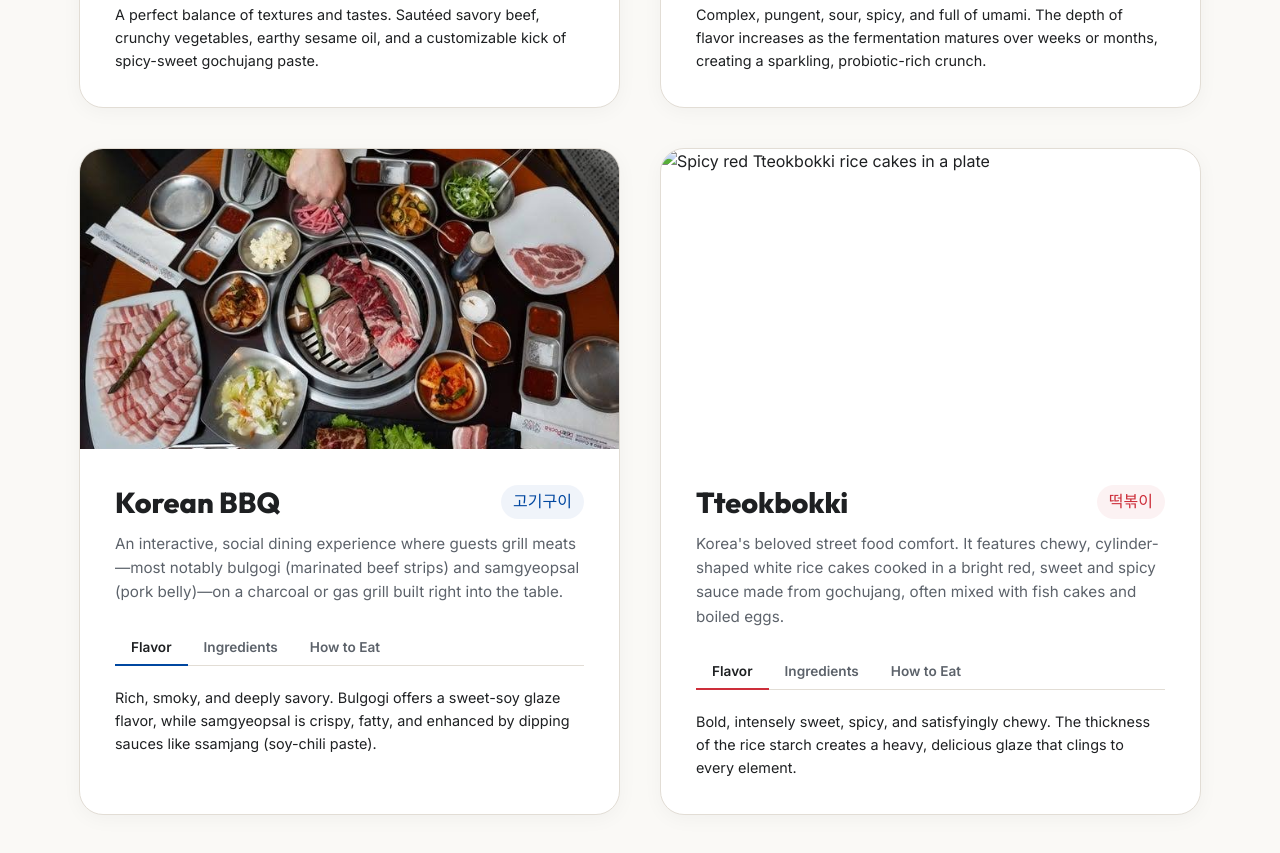
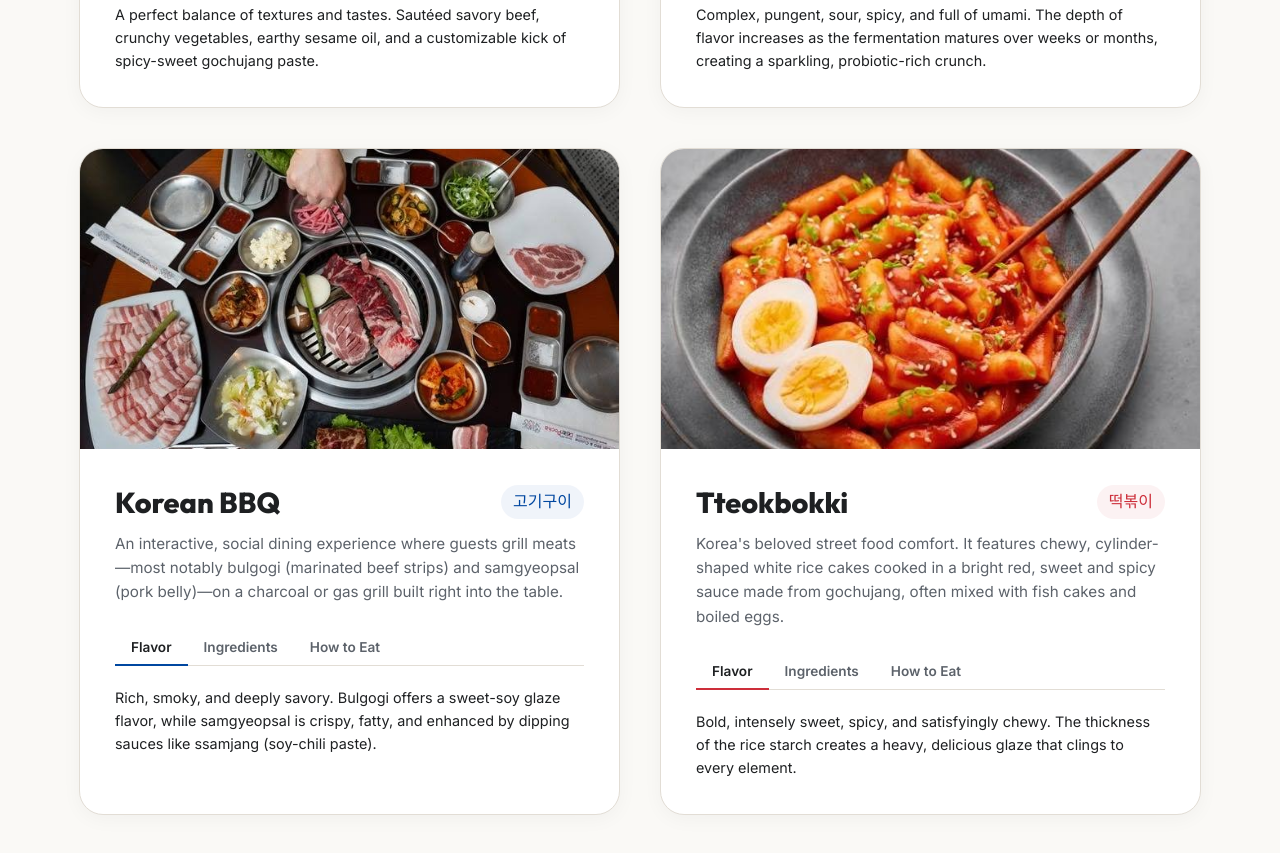
Before and after one commit to seomahaut/seomahaut.github.io, a plain HTML site: page food.html in a window 1280 px wide. Shown: the part 1280-2133 px from the top of the page. Drawn offline with Linux system fonts and the light colour scheme; files whose address does not match are found by name.

Commit message:
Update food.html

```diff
--- a/food.html
+++ b/food.html
@@ -164,7 +164,7 @@
         <!-- Dish 4: Tteokbokki -->
         <div class="food-card reveal reveal-delay-1">
           <div class="food-img-wrapper">
-            <img src="assets/images/tteokbokki.jpg" alt="Spicy red Tteokbokki rice cakes in a plate">
+            <img src="tteokbokki.jpg" alt="Spicy red Tteokbokki rice cakes in a plate">
           </div>
           <div class="food-body">
             <div class="food-title-row">
```
